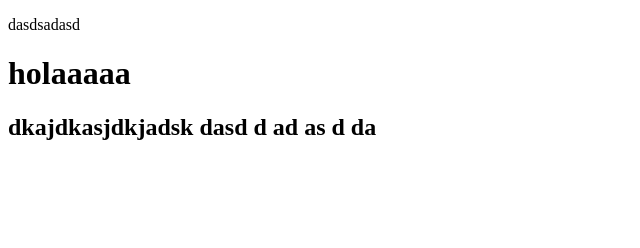
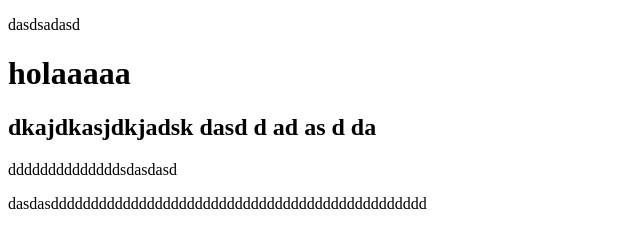
Before and after one commit to fercho9212/git, a plain HTML site: page index.html in a window 1280 px wide. Shown: the whole page, without its empty margins (0-640 px from the left). Drawn offline with Linux system fonts and the light colour scheme.

Commit message:
branch dev

```diff
--- a/index.html
+++ b/index.html
@@ -11,5 +11,8 @@
   <p>dasdsadasd</p>
   <h1>holaaaaa</h1>
   <h2>dkajdkasjdkjadsk dasd d ad  as d  da</h2>
+  <p>ddddddddddddddsdasdasd</p>
+  <h32>dasdasddddddddddddddddddddddddddddddddddddddddddddddd</h32>
 </body>
+
 </html>
```
